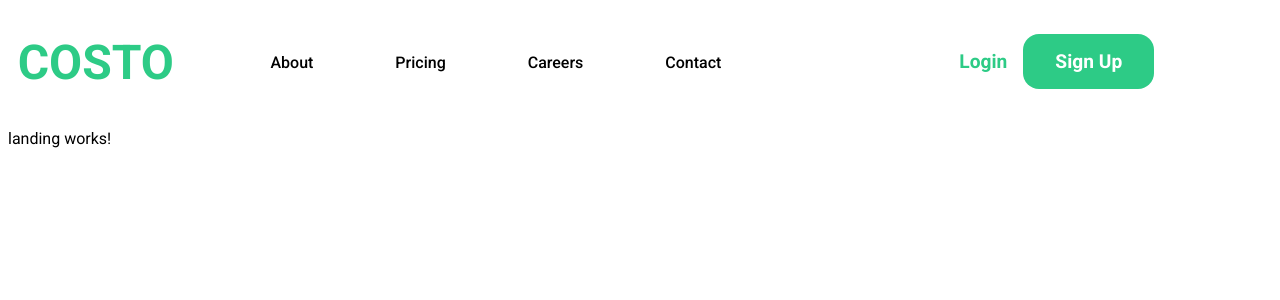
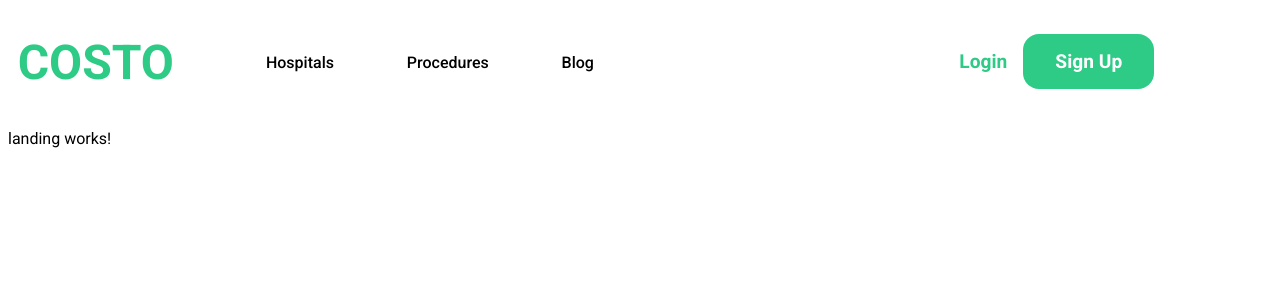
Before and after one commit to abem93/FE-Health-Comparison, an Angular app: page / in a window 1280 px wide. Shown: the top 300 px of the page. Built offline with nearby package versions, Linux system fonts and the light colour scheme.

Commit message:
updated navlinks

```diff
--- a/src/app/shared/components/navigation/navigation.component.html
+++ b/src/app/shared/components/navigation/navigation.component.html
@@ -5,10 +5,9 @@
   </div>
   <div class="links">
     <ul>
-      <li>About</li>
-      <li>Pricing</li>
-      <li>Careers</li>
-      <li>Contact</li>
+      <li>Hospitals</li>
+      <li>Procedures</li>
+      <li>Blog</li>
     </ul>
   </div>
   <div class="login">
```
